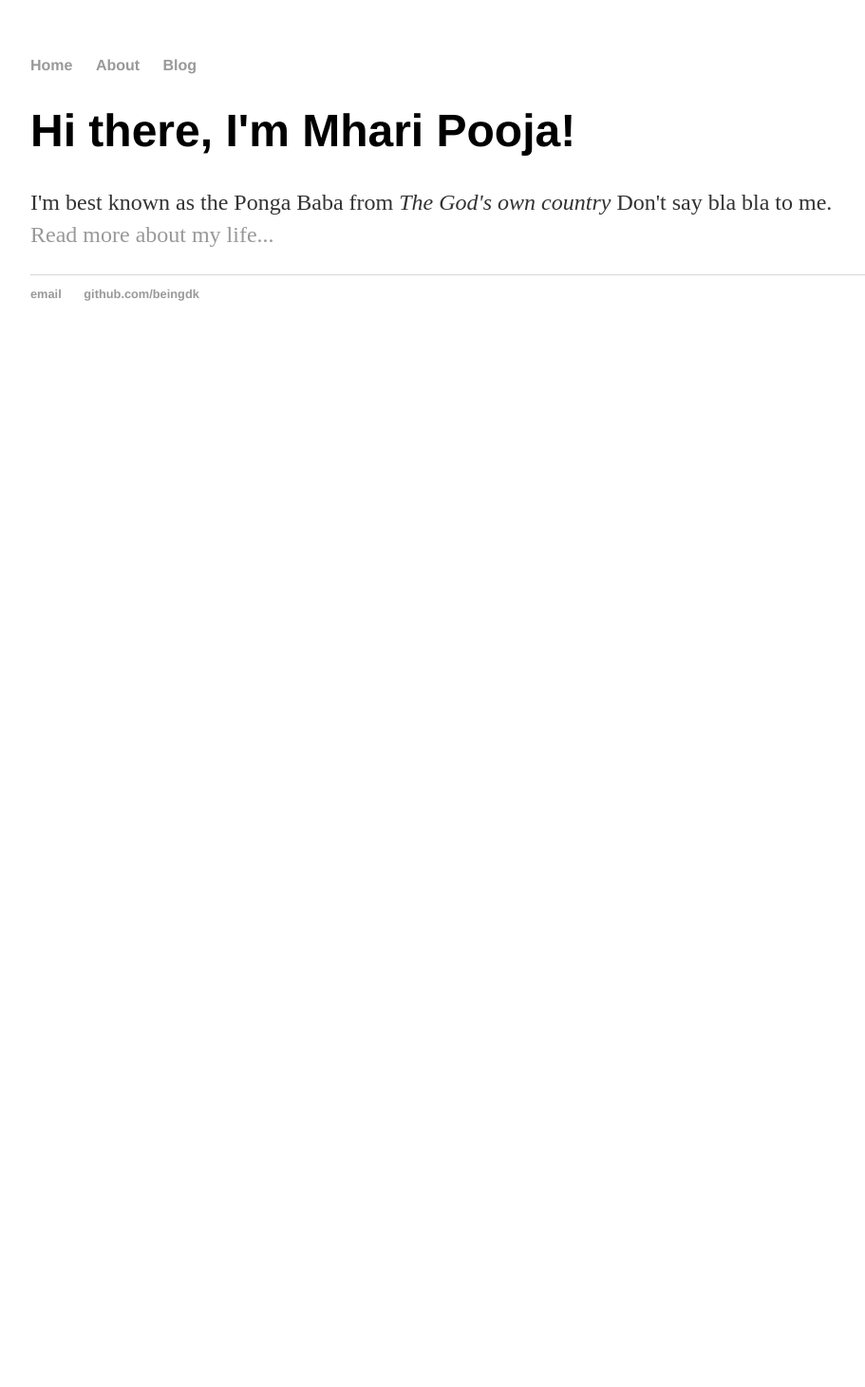
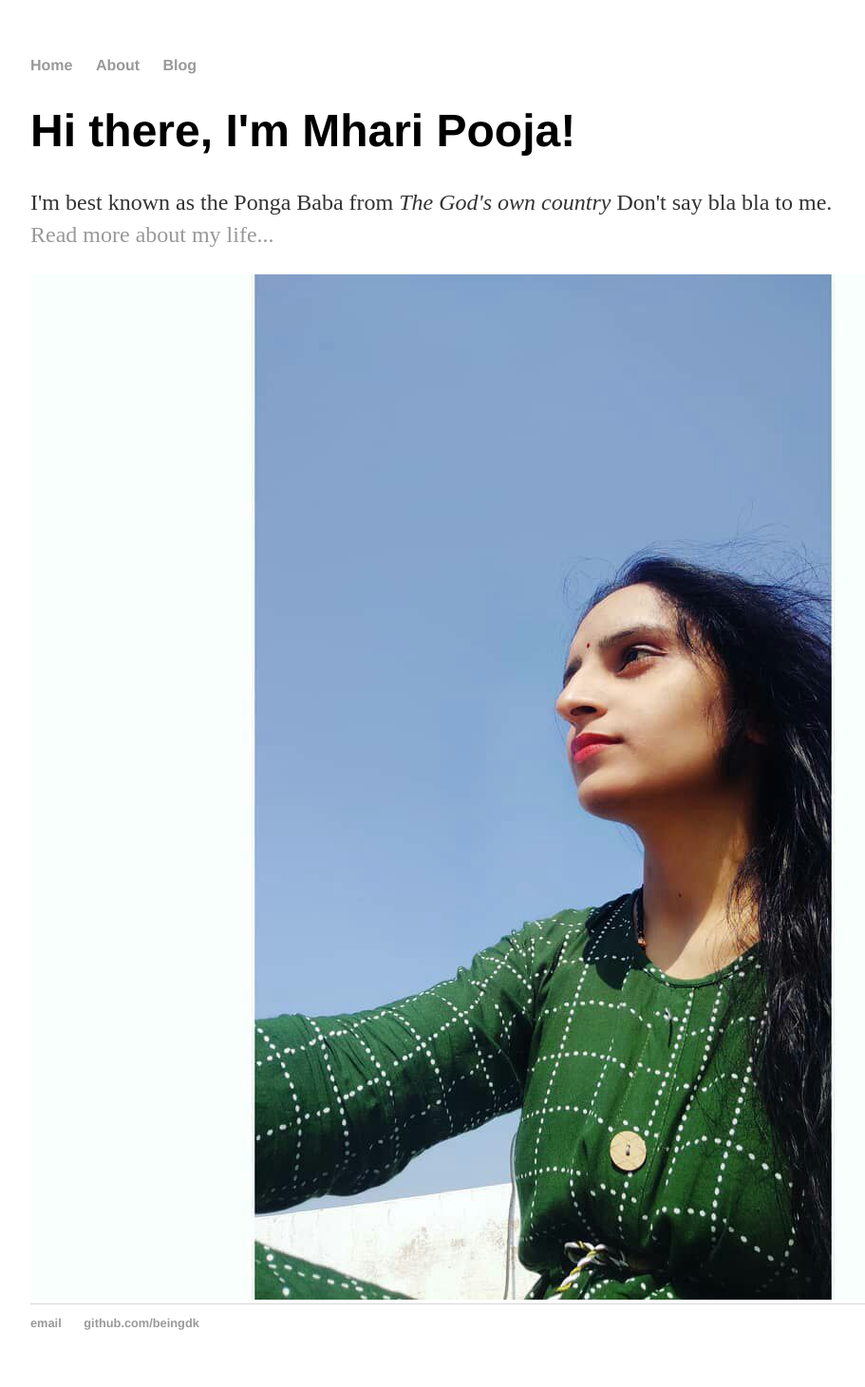
Before and after one commit to beingdk/beingdk.github.io, a Jekyll site: the page built from index.html, in a window 1280 px wide. Shown: the whole page at 95% size, without its empty margins (160-1071 px from the left). Built offline with Jekyll 4.4.1, drawn with Linux system fonts in a browser that asks for light colours; before the commit the page ends 900 px from its top, so only the background shows below that.

Commit message:
Update index.html

```diff
--- a/index.html
+++ b/index.html
@@ -5,4 +5,5 @@ title: Mhari Pooja
 <div class="blurb">
 	<h1>Hi there, I'm Mhari Pooja!</h1>
 	<p>I'm best known as the Ponga Baba from <em>The God's own country</em> Don't say bla bla to me. <a href="/about">Read more about my life...</a></p>
+	<img src="/profile.jpg" alt="Profile Picture">
 </div><!-- /.blurb -->
```
